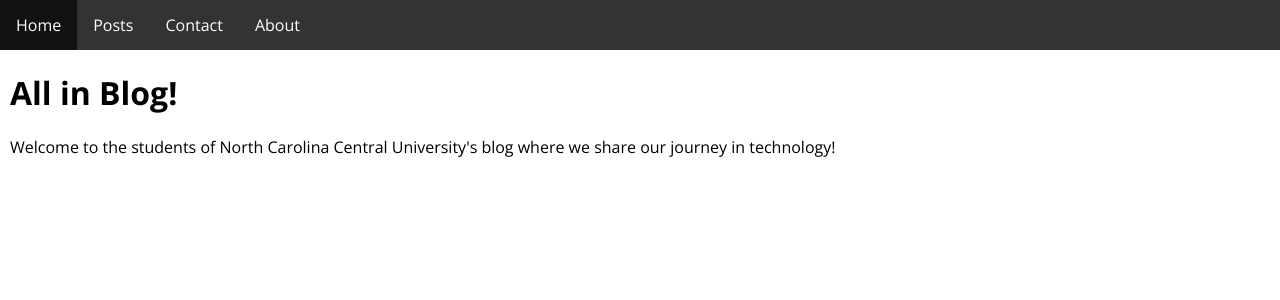
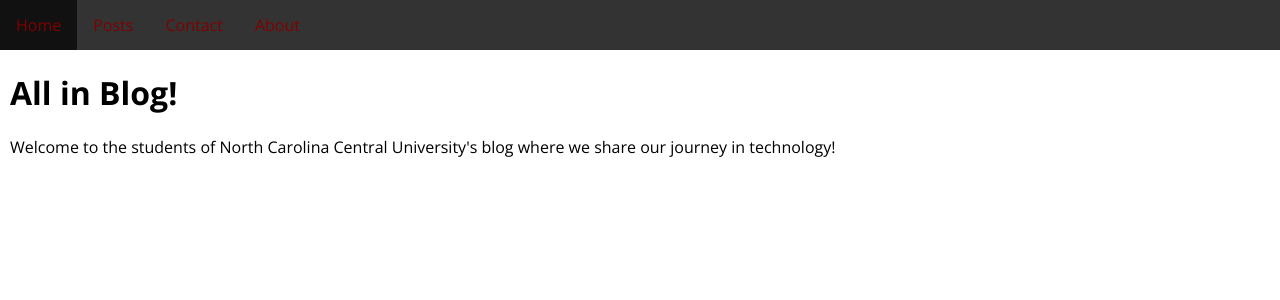
Before and after one commit to Dbryant58/blogproject, a Jekyll site: the page built from index.html, in a window 1280 px wide. Shown: the top 300 px of the page. Built offline with Jekyll 4.4.1, drawn with Linux system fonts in a browser that asks for light colours.

Commit message:
Update styles.scss

```diff
--- a/_sass/styles.scss
+++ b/_sass/styles.scss
@@ -20,7 +20,7 @@ body {
 
     li a {
         display: block;
-        color: white;
+        color: Maroon;
         text-align: center;
         padding: 14px 16px;
         text-decoration: none;
```
